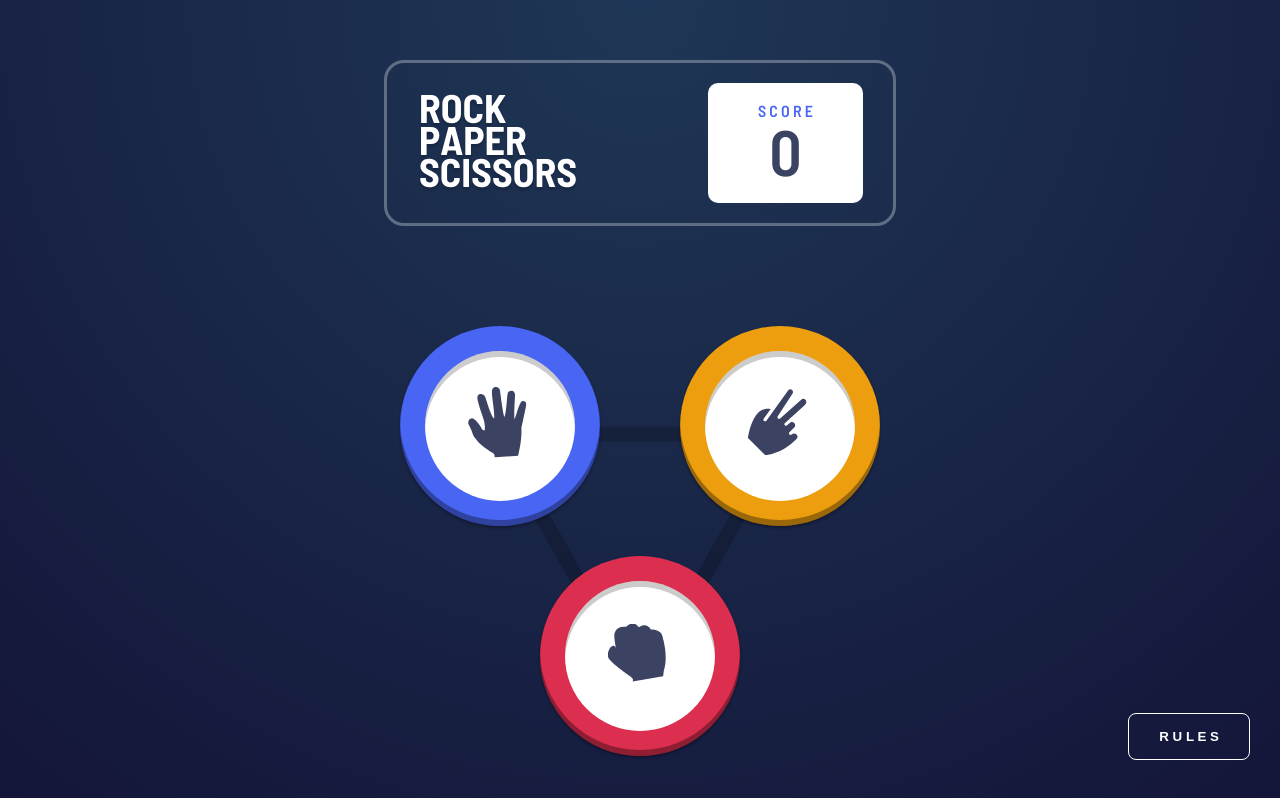
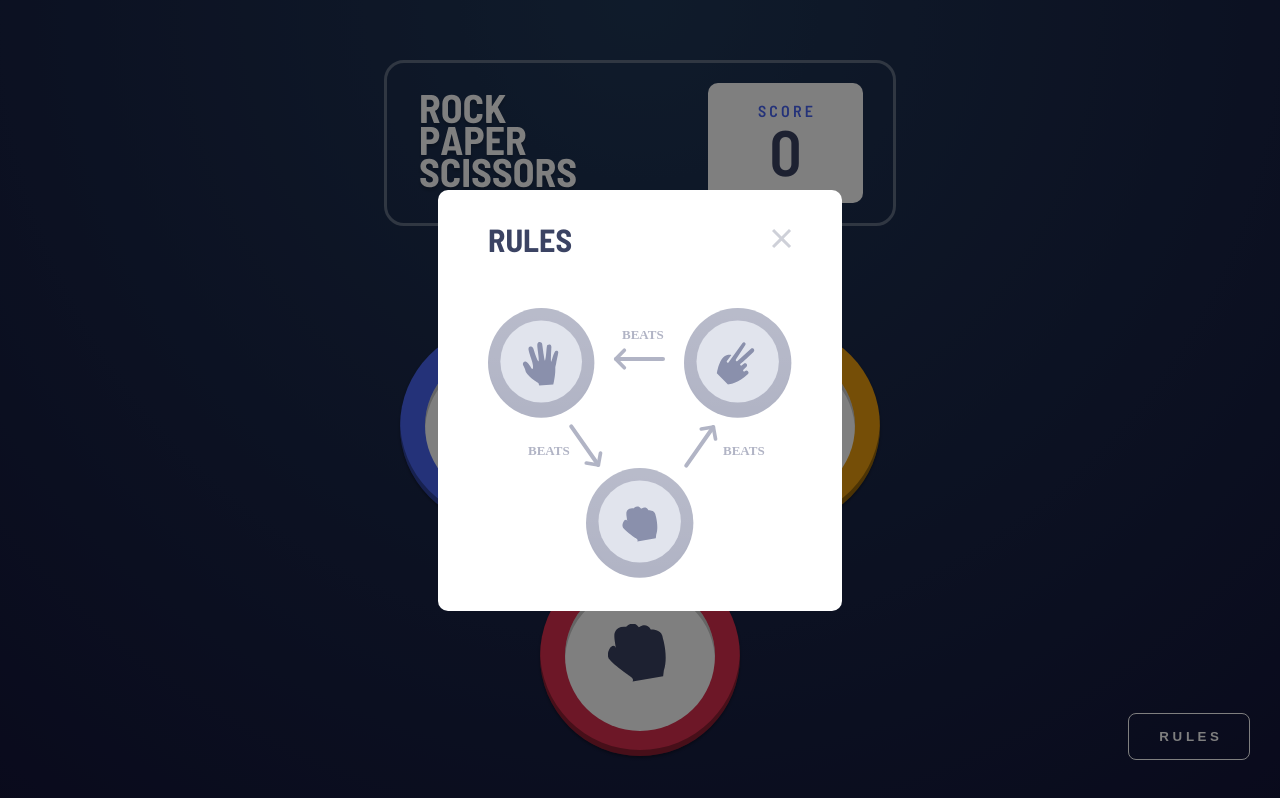
Before and after one commit to dselimovic02/odin-rps, a plain HTML site: page index.html in a window 1280 px wide. Both pictures are taken after a click on the button "R U L E S". Drawn offline with Linux system fonts and the light colour scheme.

Commit message:
Add open and close rules funcionality

```diff
--- a/index.html
+++ b/index.html
@@ -38,5 +38,7 @@
 
    <!-- RULES -->
    <button class="rulesBtn" type="button">R U L E S</button>
+
+   <script src="script.js"></script>
 </body>
 </html>
--- a/script.js
+++ b/script.js
@@ -1,70 +1,33 @@
-let playerSelection = '';
-let computerSelection = "";
-let selections = ["rock", "paper", "scissors"];
-let score = 0;
+// Open and close rules
+let rulesBtn = document.querySelector(".rulesBtn");
 
-/*Check input*/
-function checkInput(input){
-    if(selections.includes(input))
-        return true;
+rulesBtn.addEventListener("click", () =>{
+    let rulesDiv = document.createElement("div");
+    rulesDiv.classList.add("rules-div");
 
-    return false;
-}
+    let rules = document.createElement("div");
+    rules.classList.add("rules");
 
+    let rulesHeader = document.createElement("div");
+    rulesHeader.classList.add("rules-header");
+    let span = document.createElement("span");
+    span.innerText = "RULES";
+    let closeRules = document.createElement("img");
+    closeRules.src = "images/icon-close.svg";
+    closeRules.alt = "close";
+    closeRules.classList.add("close-rules");
+    closeRules.onclick = () => document.body.removeChild(rulesDiv);
+    rulesHeader.appendChild(span);
+    rulesHeader.appendChild(closeRules);
 
-/*Get input*/
-do{
-    playerSelection = prompt("Pick Rock, Paper or Scissors");
-    playerSelection = playerSelection.toLowerCase();
-}
-while(!checkInput(playerSelection));
+    let rulesImg = document.createElement("img");
+    rulesImg.src = "images/image-rules.svg";
+    rulesImg.alt = "rock beats paper, paper beats scissors, scissors beat rock";
 
+    rules.appendChild(rulesHeader);
+    rules.appendChild(rulesImg);
 
-/*Get choice from opponent*/
-function getComputerChoice(){
-    let no = Math.floor(Math.random() * 3);
-    computerSelection = selections[no];
-}
+    rulesDiv.appendChild(rules);
+    document.body.appendChild(rulesDiv);
 
-
-/*Round results*/
-function winState(player, opponent){
-    score++;
-    return `You Win! ${player} beats ${opponent}`;
-}
-function loseState(player, opponent){
-    return `You Lose! ${opponent} beats ${player}`;
-}
-
-
-/*Play a round of the game*/
-function playRound(player, opponent){
-    let message = '';
-    if(player === opponent){
-        getComputerChoice();
-        return playRound(playerSelection, computerSelection);
-    }else{
-        switch(player){
-            case "rock": opponent === "scissors" ? message = winState(player, opponent) : message = loseState(player, opponent); break;
-            case "scissors": opponent === "paper" ? message = winState(player, opponent) : message = loseState(player, opponent); break;
-            case "paper": opponent == "rock" ? message = winState(player, opponent) : message = loseState(player, opponent); break;
-        }
-        return message;
-    }
-}
-
-
-/*Best of five*/
-function game(){
-    for(let i = 0; i < 5; i++){
-        getComputerChoice();
-        console.log(playRound(playerSelection,computerSelection));
-    }
-    if(score < 3){
-        return "You lose the game.";
-    }
-
-    return "You win the game.";
-}
-
-console.log(game());
+});
--- a/style.css
+++ b/style.css
@@ -138,6 +138,8 @@ body{
     left: 50%;
     translate: -55% -55%;
 }
+
+/*RULES*/
 .rulesBtn{
     position: absolute;
     right: 3rem;
@@ -155,3 +157,36 @@ body{
     cursor: pointer;
     box-shadow: 0 0 2rem #ffffff22;
 }
+.rules-div{
+    position: absolute;
+    top: 0;
+    left: 0;
+    width: 100%;
+    height: 100vh;
+    background: rgba(0, 0, 0, 0.5);
+    display: flex;
+    align-items: center;
+    justify-content: center;
+}
+.rules{
+    background: var(--white);
+    padding: 3rem 5rem;
+    border-radius: 1rem;
+    position: relative;
+}
+.rules-header{
+    width: 100%;
+    display: flex;
+    align-items: center;
+    justify-content: space-between;
+    margin-bottom: 5rem;
+}
+.rules-header span{
+    font-size: 3.2rem;
+    font-weight: 700;
+    color: var(--Dark-Text);
+}
+.close-rules:hover{
+    cursor: pointer;
+    transform: scale(1.1);
+}
```
